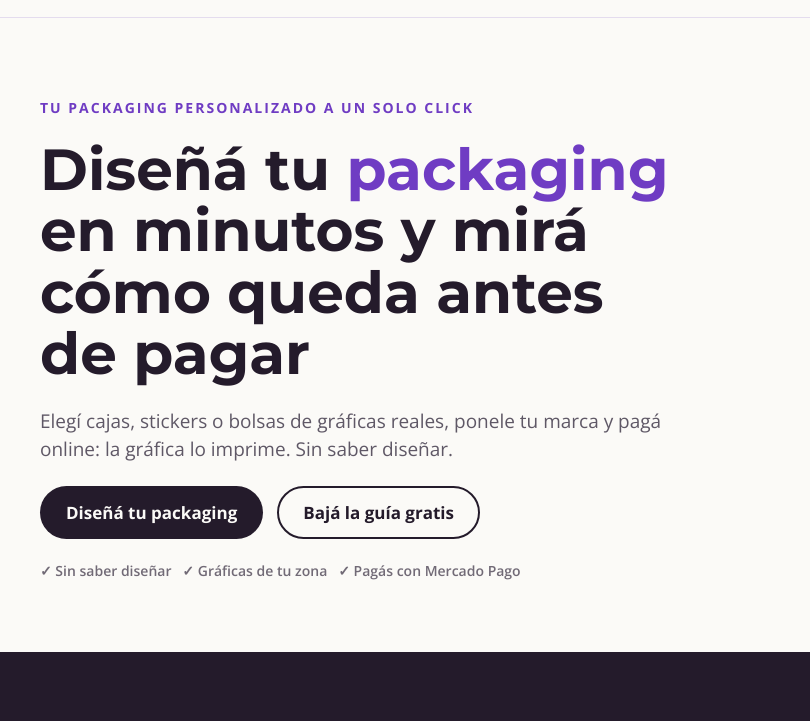
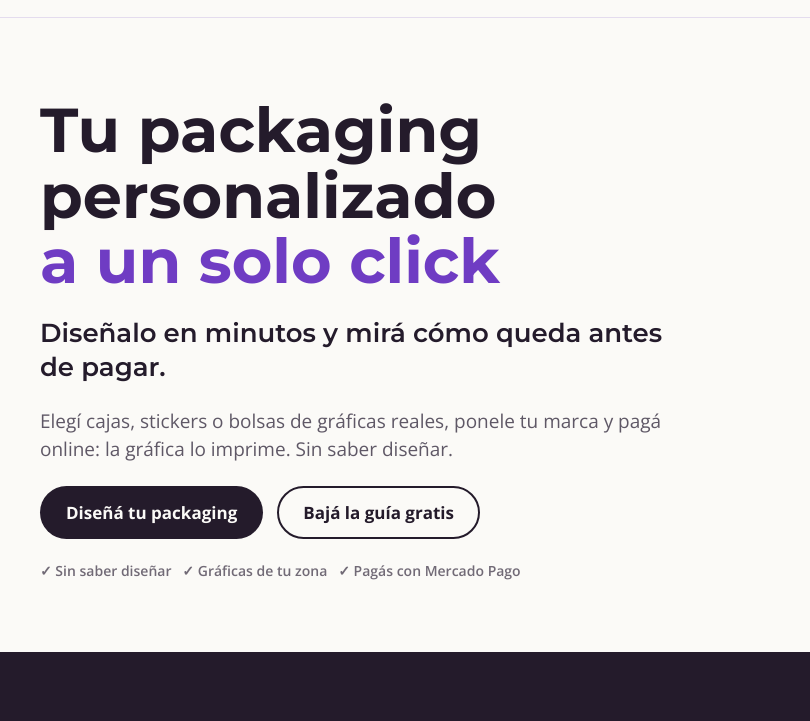
Before and after one commit to patriciojgf/utn-gc-unboxing-landing, a plain HTML site: page index.html in a window 1280 px wide. Shown: the part 69-790 px from the top of the page, 0-810 px from the left. Drawn offline with nearby package versions, Linux system fonts and the light colour scheme.

Commit message:
Encabezado con el eslogan como título
Co-Authored-By: Claude Opus 5.5 <noreply@anthropic.com>
Claude-Session: https://claude.ai/code/session_014TEVjvG8Nv4ymeKsME5Q1N

```diff
--- a/index.html
+++ b/index.html
@@ -40,7 +40,7 @@ a{color:#6F3CC3}a:hover{color:#241B2B}
 .b2{text-decoration:none;border:2px solid #241B2B;color:#241B2B;font-weight:700;font-size:17px;padding:13px 24px;border-radius:999px}
 .trust{margin:0;font-size:14px;color:#716A76;font-weight:600}
 @media (max-width:640px){.hs{padding:36px 20px 24px;gap:8px}.tx{gap:16px}.eye{font-size:11.5px;letter-spacing:1.2px}.heroB h1{font-size:35px}.sub{font-size:16.5px}.b1,.b2{font-size:16px}.blob{width:260px;height:260px;margin:-130px 0 0 -130px}}
-@media (max-width:640px){header nav>div>a:not(:last-child){display:none}}@media (max-width:640px){.nav-logo{height:26px!important}}</style>
+@media (max-width:640px){header nav>div>a:not(:last-child){display:none}}@media (max-width:640px){.nav-logo{height:26px!important}}.lead2{margin:0;font-family:Montserrat,sans-serif;font-weight:600;font-size:26px;line-height:1.3;color:#241B2B}.heroB h1{font-size:62px!important}.heroB h1 em{white-space:nowrap}@media (max-width:640px){.heroB h1{font-size:38px!important}.lead2{font-size:19px}}</style>
 </head>
 <body>
 <svg width="0" height="0" style="position:absolute" aria-hidden="true"><filter id="ink"><feTurbulence type="fractalNoise" baseFrequency="0.9" numOctaves="2" seed="3" result="n"/><feDisplacementMap in="SourceGraphic" in2="n" scale="1.6" xChannelSelector="R" yChannelSelector="G" result="d"/><feTurbulence type="fractalNoise" baseFrequency="1.1" seed="8" result="g"/><feColorMatrix in="g" type="matrix" values="0 0 0 0 0  0 0 0 0 0  0 0 0 0 0  0 0 0 -0.75 1.32" result="m"/><feComposite in="d" in2="m" operator="in"/></filter></svg>
@@ -61,8 +61,8 @@ a{color:#6F3CC3}a:hover{color:#241B2B}
 </header>
 
 <div class="heroB"><section id="inicio" class="hs">
-<div class="tx"><p class="eye">Tu packaging personalizado a un solo click</p>
-<h1>Diseñá tu <em>packaging</em> en minutos y mirá cómo queda antes de pagar</h1>
+<div class="tx"><h1>Tu packaging personalizado <em>a un solo click</em></h1>
+<p class="lead2">Diseñalo en minutos y mirá cómo queda antes de pagar.</p>
 <p class="sub">Elegí cajas, stickers o bolsas de gráficas reales, ponele tu marca y pagá online: la gráfica lo imprime. Sin saber diseñar.</p>
 <div class="ct"><a href="#como-funciona" class="b1">Diseñá tu packaging</a><a href="#lead" class="b2">Bajá la guía gratis</a></div>
 <p class="trust">✓ Sin saber diseñar &nbsp; ✓ Gráficas de tu zona &nbsp; ✓ Pagás con Mercado Pago</p></div>
```
